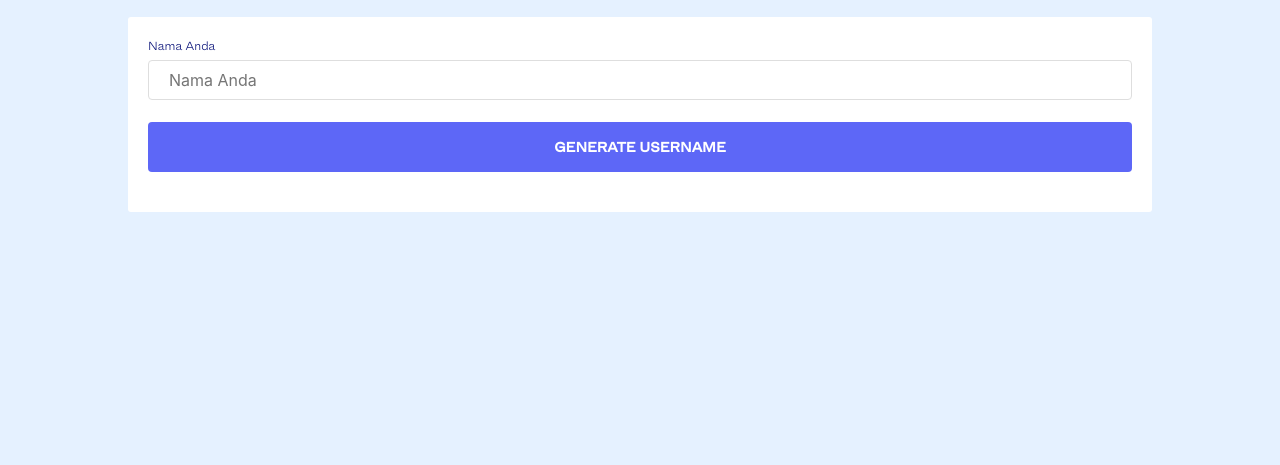
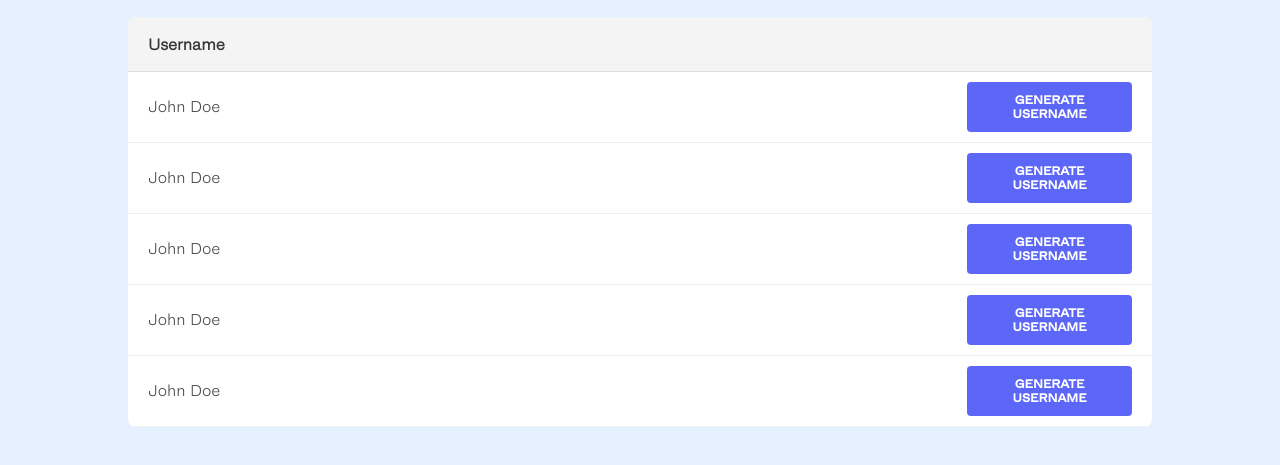
Before and after one commit to yudantoardi/luno, a plain HTML site: page generate-username.html in a window 1280 px wide. Shown: the part 63-528 px from the top of the page. Drawn offline with Linux system fonts and the light colour scheme.

Commit message:
update generate username page

```diff
--- a/asset/css/main.css
+++ b/asset/css/main.css
@@ -1086,3 +1086,44 @@ form.form-control .inp-group input{
     }
 
 }
+
+
+.uname-list table{
+    background: #fff;
+    border-radius: 8px;
+    -moz-border-radius: 8px;
+    -webkit-border-radius: 8px;
+    width: 100%;
+    max-width: 100%;
+    float: left;
+    overflow: hidden;
+}
+.uname-list table th{
+    padding: 15px 20px;
+}
+.uname-list table td{
+    padding: 10px 20px;
+}
+.uname-list table th{
+    background: #f4f4f4;
+    border-bottom: 1px solid #dedede;
+}
+.uname-list table td:first-child{
+    min-width: 180px;
+    width: 80%;
+    padding-top: 22px;
+    white-space: nowrap;
+    text-overflow: ellipsis;
+}
+.uname-list table td:last-child{
+    width: 20%;
+    min-width: calc(100% - 180px);
+}
+.uname-list table td{
+    border-bottom: 1px solid #efefef;
+}
+.uname-list table td button.bt{
+    font-size: 12px;
+    padding-top: 11px;
+    margin-bottom: 0;
+}
--- a/generate-username.html
+++ b/generate-username.html
@@ -52,23 +52,35 @@
             </div>
         </section>
 
-        <section class="register">
+        <section class="uname-list register">
             <div class="container">
                 <div class="columns">
                     <div class="column is-12">
-                        <div class="form-embed">
-                            <!--EMBED YOUR FORM HERE or use form below-->
-
-                            <form action="" class="form-control">
-                                <div class="inp-group">
-                                    <label for="">Nama Anda</label>
-                                    <input type="text" name="" id="" placeholder="Nama Anda">
-                                </div>
-                                <div class="inp-group mt-3">
-                                    <button class="bt purple-bt">GENERATE USERNAME</button>
-                                </div>
-                            </form>
-                        </div>
+                        <table>
+                            <tr>
+                                <th colspan="2">Username</th>
+                            </tr>
+                            <tr>
+                                <td>John Doe</td>
+                                <td><button class="bt purple-bt sm">GENERATE USERNAME</button></td>
+                            </tr>
+                            <tr>
+                                <td>John Doe</td>
+                                <td><button class="bt purple-bt sm">GENERATE USERNAME</button></td>
+                            </tr>
+                            <tr>
+                                <td>John Doe</td>
+                                <td><button class="bt purple-bt sm">GENERATE USERNAME</button></td>
+                            </tr>
+                            <tr>
+                                <td>John Doe</td>
+                                <td><button class="bt purple-bt sm">GENERATE USERNAME</button></td>
+                            </tr>
+                            <tr>
+                                <td>John Doe</td>
+                                <td><button class="bt purple-bt sm">GENERATE USERNAME</button></td>
+                            </tr>
+                        </table>
                     </div>
                 </div>
             </div>
```
